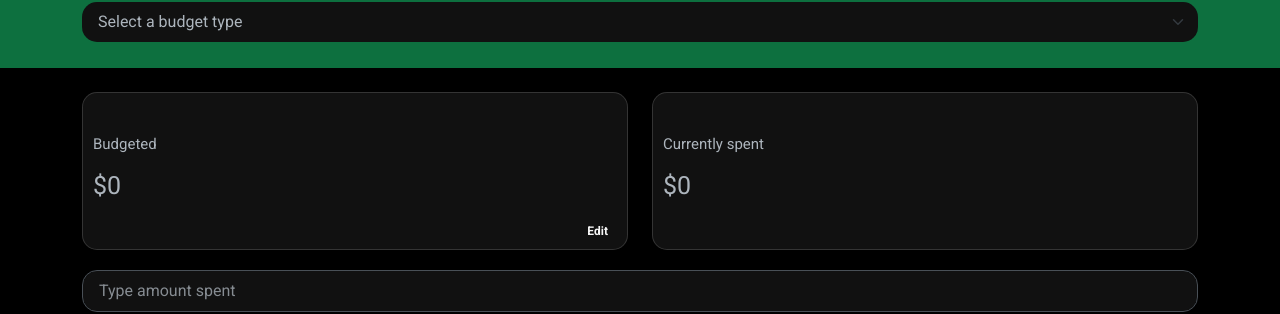
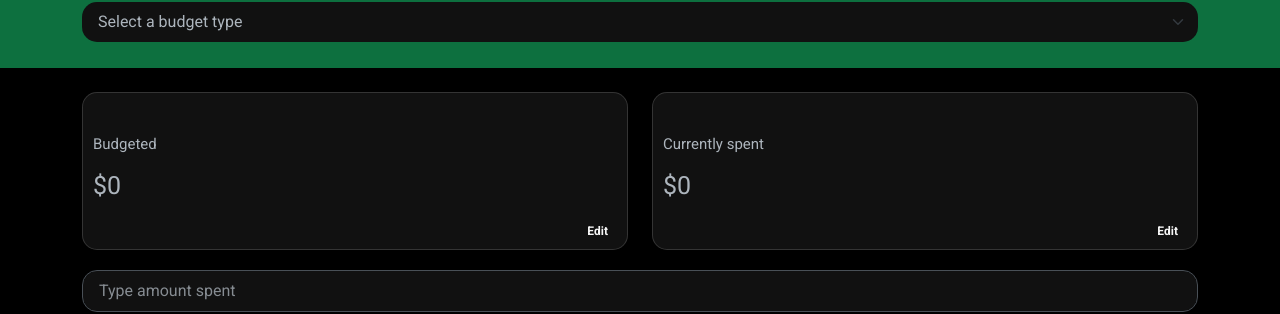
Before and after one commit to saadixl/Budgetics, a React (Create React App) app: page / in a window 1280 px wide. Shown: the part 222-536 px from the top of the page. Built offline with nearby package versions, Linux system fonts and the light colour scheme.

Commit message:
Make currently spent editable

```diff
--- a/src/App.js
+++ b/src/App.js
@@ -105,7 +105,13 @@ function App() {
           />
         </Col>
         <Col xs={6}>
-          <BalanceCard amount={current} title="Currently spent" />
+          <EditableCard
+            uid={currentUid}
+            amount={current}
+            title="Currently spent"
+            selectedBudgetType={selectedBudgetType}
+            editOperation={updateCurrent}
+          />
         </Col>
         <Col xs={12}>
           <Form.Control
--- a/src/BalanceCard.js
+++ b/src/BalanceCard.js
@@ -42,7 +42,7 @@ export function EditableCard(props) {
   );
 
   const handleEditConfirmClick = () => {
-    if (uid && selectedBudgetType && editedAmount) {
+    if (uid && selectedBudgetType && !isNaN(editedAmount)) {
       editOperation(selectedBudgetType, uid, editedAmount);
       setShowEditor(false);
     }
--- a/src/data.js
+++ b/src/data.js
@@ -35,7 +35,8 @@ export function getBudgets(uid, set) {
 }
 
 export function updateCurrent(budget, uid, newValue) {
-  set(ref(db, `budgetInstances/${uid}/${budget}/current`), newValue);
+  const value = parseFloat(newValue);
+  set(ref(db, `budgetInstances/${uid}/${budget}/current`), value);
 }
 
 export function updateBudget(budget, uid, newValue) {
```
